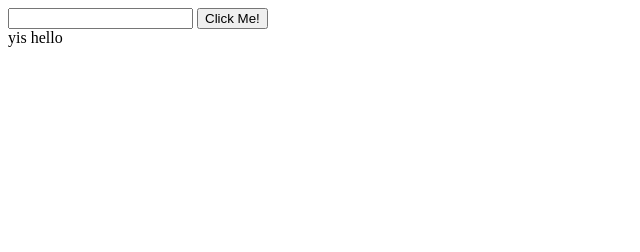
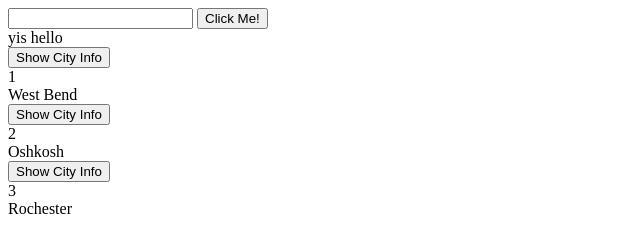
Before and after one commit to alexanderturinske/toy-problems, a website: page Angular/threeCities/index.html in a window 1280 px wide. Shown: the whole page, without its empty margins (0-640 px from the left). Drawn offline with nearby package versions, Linux system fonts and the light colour scheme.

Commit message:
Add city info and display it on the page

```diff
--- a/Angular/threeCities/app.js
+++ b/Angular/threeCities/app.js
@@ -1,4 +1,6 @@
 (function () {
+  'use strict';
+
   angular
     .module('ThreeButtons', [])
     .controller('ButtonController', ButtonController);
@@ -7,5 +9,19 @@
 
   function ButtonController() {
     var vm = this;
+    vm.cities = [
+      {
+        id: 1,
+        name: 'West Bend',
+      },
+      {
+        id: 2,
+        name: 'Oshkosh',
+      },
+      {
+        id: 3,
+        name: 'Rochester',
+      },
+    ];
   }
 })();
--- a/Angular/threeCities/index.html
+++ b/Angular/threeCities/index.html
@@ -4,7 +4,7 @@
     <meta charset="utf-8">
     <title>Three Cities</title>
   </head>
-  <body>
+  <body ng-controller="ButtonController as button">
     <form>
       <input ng-model="text">
       <button>Click Me!</button>
@@ -15,6 +15,11 @@
     <div>
       {{text}}
     </div>
+    <div ng-repeat="city in button.cities track by $index">
+      <button>Show City Info</button>
+      <div>{{city.id}}</div>
+      <div>{{city.name}}</div>
+    </div>
     <script src="https://ajax.googleapis.com/ajax/libs/angularjs/1.5.6/angular.min.js"></script>
     <script type="text/javascript" src="./app.js"></script>
   </body>
```
